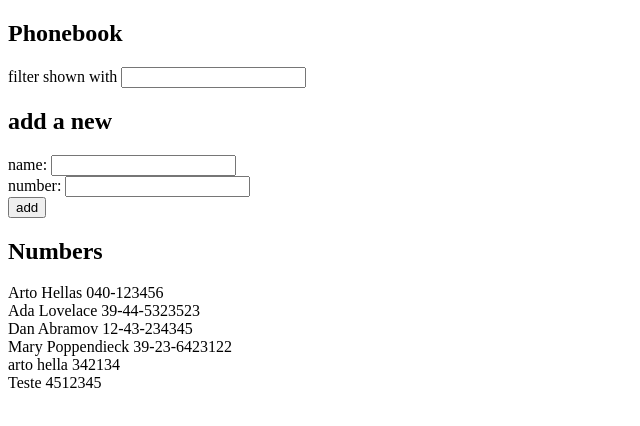
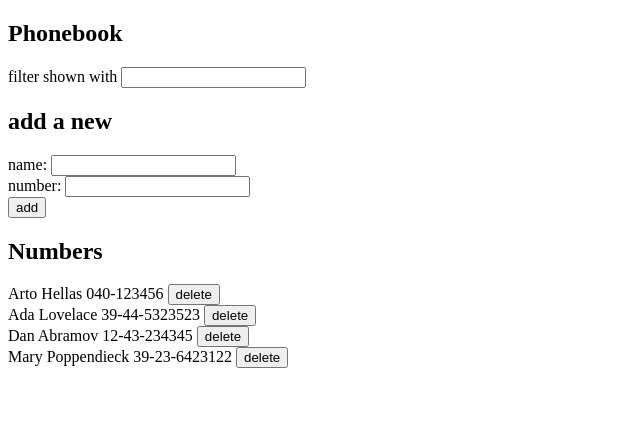
Before and after one commit to AlexandreSchnell/fullstackopen-part2, a React (Create React App) app in the folder phonebook/: page / in a window 1280 px wide. Shown: the top 426 px of the page, without its empty margins (0-640 px from the left). Built offline with nearby package versions, Linux system fonts and the light colour scheme; data requests are answered from the project's data file.

Commit message:
Exercise 2.14

```diff
--- a/phonebook/db.json
+++ b/phonebook/db.json
@@ -19,16 +19,6 @@
       "name": "Mary Poppendieck",
       "number": "39-23-6423122",
       "id": "4"
-    },
-    {
-      "id": "5527",
-      "name": "arto hella",
-      "number": "342134"
-    },
-    {
-      "id": "a04b",
-      "name": "Teste",
-      "number": "4512345"
     }
   ]
 }
--- a/phonebook/src/App.js
+++ b/phonebook/src/App.js
@@ -50,6 +50,19 @@ const App = () => {
     setFilteredPersons(persons.filter(person => person.name.toLowerCase().includes(searchTerm)))
   }
 
+  const handleDelete = (event) => {
+    const id = event.target.value
+    const person = persons.find(p => p.id === id)
+    if(window.confirm(`Delete ${person.name}?`)){
+      personService.remove(person.id)
+        .then(() => {
+          alert(`${person.name} has been deleted`)
+          setPersons(persons.filter(p => p.id !== person.id))
+          setFilteredPersons(filteredPersons.filter(p => p.id !== person.id))
+        })
+    }
+  }
+
   return (
     <div>
       <h2>Phonebook</h2>
@@ -63,7 +76,7 @@ const App = () => {
         handleNumberChange={handleNumberChange}
       />
       <h2>Numbers</h2>
-      <Persons persons={filteredPersons}/>
+      <Persons persons={filteredPersons} handleDelete={handleDelete} />
     </div>
   )
 }
--- a/phonebook/src/components/Person.js
+++ b/phonebook/src/components/Person.js
@@ -1,3 +1,10 @@
-const Person = ({ person }) => <div>{person.name} {person.number}</div>
+const Person = ({ person, handleDelete}) => {
+  return (
+    <div>
+        {person.name} {person.number}&nbsp;
+        <button value={person.id} onClick={handleDelete}>delete</button>
+    </div>
+  )
+}
 
 export default Person
--- a/phonebook/src/components/Persons.js
+++ b/phonebook/src/components/Persons.js
@@ -1,10 +1,10 @@
 import Person from "./Person"
 
-const Persons = ({persons}) => {
+const Persons = ({persons, handleDelete}) => {
   return (
     <div>
         {persons.map((person) =>
-            <Person key={person.name} person={person} />
+            <Person key={person.id} person={person} handleDelete={handleDelete} />
         )}
     </div>
   )
```
